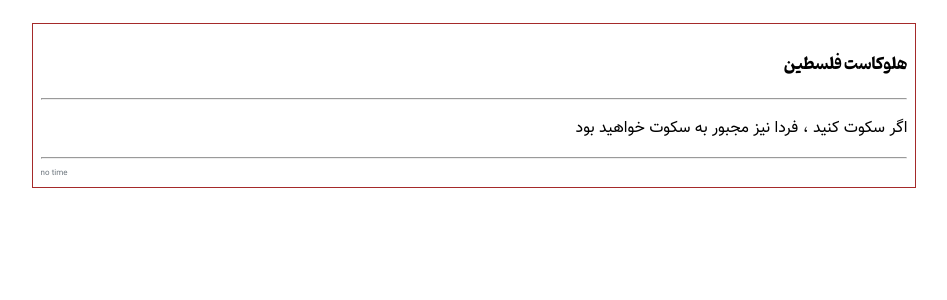
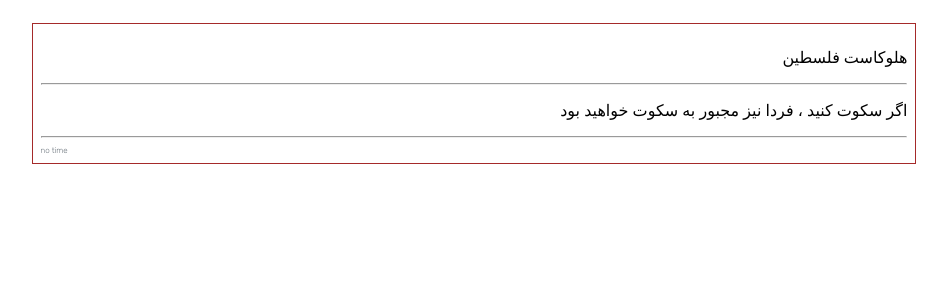
Before and after one commit to Nooraki/nooraki.github.io, a PHP site: page / in a window 1280 px wide. Shown: the top 300 px of the page, without its empty margins (166-1113 px from the left). Run offline with PHP 8.4, Linux system fonts and the light colour scheme.

Commit message:
Add files via upload

```diff
--- a/style/style.css
+++ b/style/style.css
@@ -1,14 +1,7 @@
 
-@font-face {
-    font-family: 'PINAR';
-    src: url('font/PINAR-BOLD.ttf');
-    }
-@font-face {
-    font-family: 'Vazir';
-    src: url('font/Vazir.ttf');
-}
+  @import url('https://fonts.googleapis.com/css2?family=Rubik:wght@300&display=swap');
 *{
-    font-family: Vazir;
+    font-family: Rubik;
     }
 .container {
     width: 100%;
```
